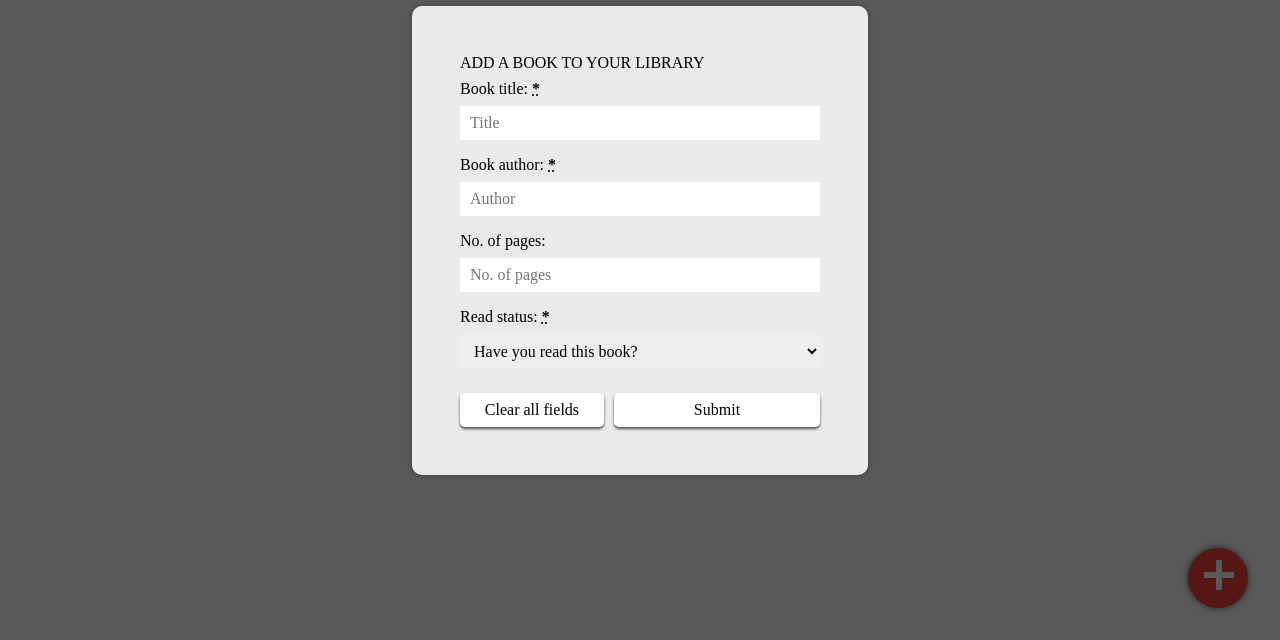
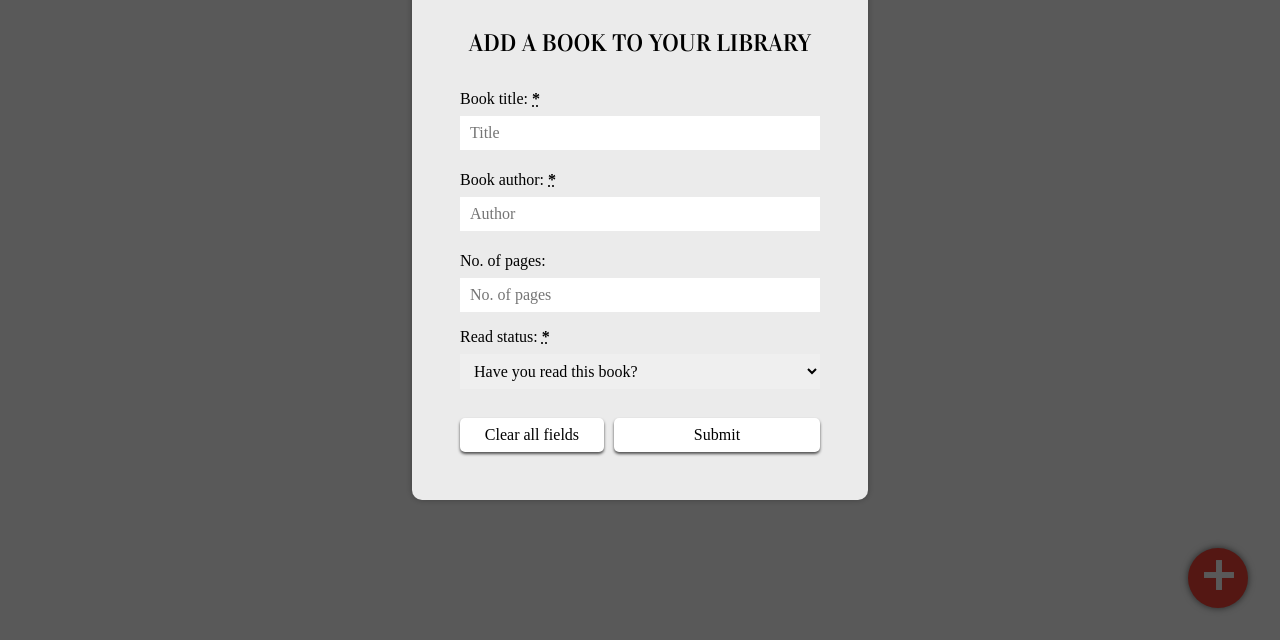
Before and after one commit to renchester/top-library, a plain HTML site: page index.html in a window 1280 px wide. Both pictures are taken after a click on the button "add". Shown: the part 160-800 px from the top of the page. Drawn offline with nearby package versions, Linux system fonts and the light colour scheme.

```diff
--- a/style.css
+++ b/style.css
@@ -113,7 +113,7 @@
   font-family: 'Marcellus', Verdana, Geneva, Tahoma, sans-serif;
   font-size: 1.5rem;
   font-weight: 900;
-  text-transform: capitalize;
+  text-transform: uppercase;
 }
 
 .book-author {
@@ -233,6 +233,14 @@
   border-radius: 10px;
 }
 
+.form-legend {
+  font-size: 1.5rem;
+  font-family: 'Vidaloka', Cambria, Cochin, Georgia, Times, 'Times New Roman',
+    serif;
+  text-align: center;
+  margin-bottom: 1.5rem;
+}
+
 .form-input {
   display: flex;
   flex-direction: column;
@@ -286,3 +294,10 @@
   background-color: rgba(0, 0, 0, 0.65);
   z-index: 4;
 }
+
+.error-message {
+  color: red;
+  font-size: 0.8rem;
+  padding-top: 0.3rem;
+  margin-left: 0.6rem;
+}
```
